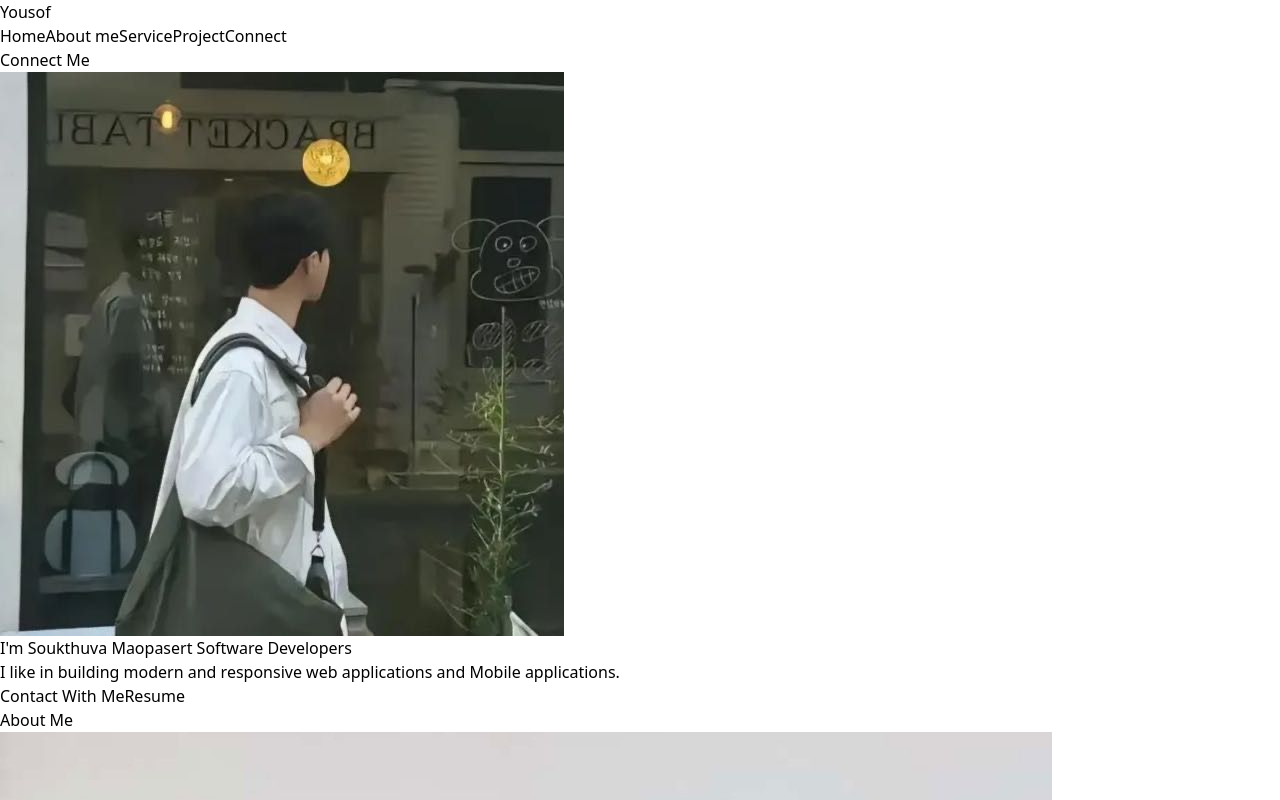
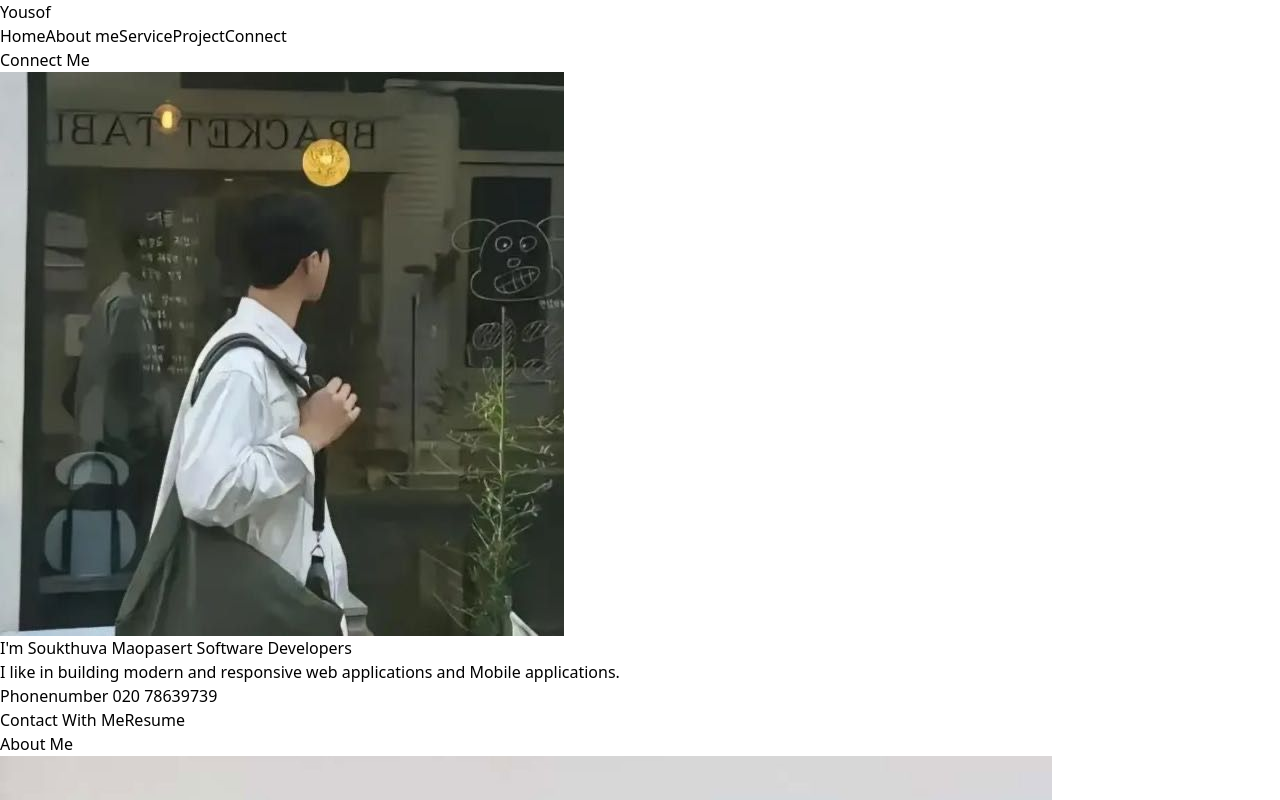
Before and after one commit to Souk159/myproject, a React (Vite) app: page / in a window 1280 px wide. Shown: the top 800 px of the page. Built offline with nearby package versions, Linux system fonts and the light colour scheme.

Commit message:
updatecv

```diff
--- a/src/components/Hero.jsx
+++ b/src/components/Hero.jsx
@@ -11,7 +11,7 @@ const Hero = () => {
             Software Developers
         </h1>
         <p className='mt-4 text-lg text-gray-300 '>
-            I like in building modern and responsive web applications and Mobile applications.
+            I like in building modern and responsive web applications and Mobile applications. <br></br>Phonenumber 020 78639739
         </p>
         <div className='mt-8 space-x-4'>
             <button className='bg-gradient-to-r from-green-400 to-blue-500 text-white hidden md:inline transform transition-transform duration-300 hover:scale-105 px-4 py-2 rounded-full'> Contact With Me</button>
```
